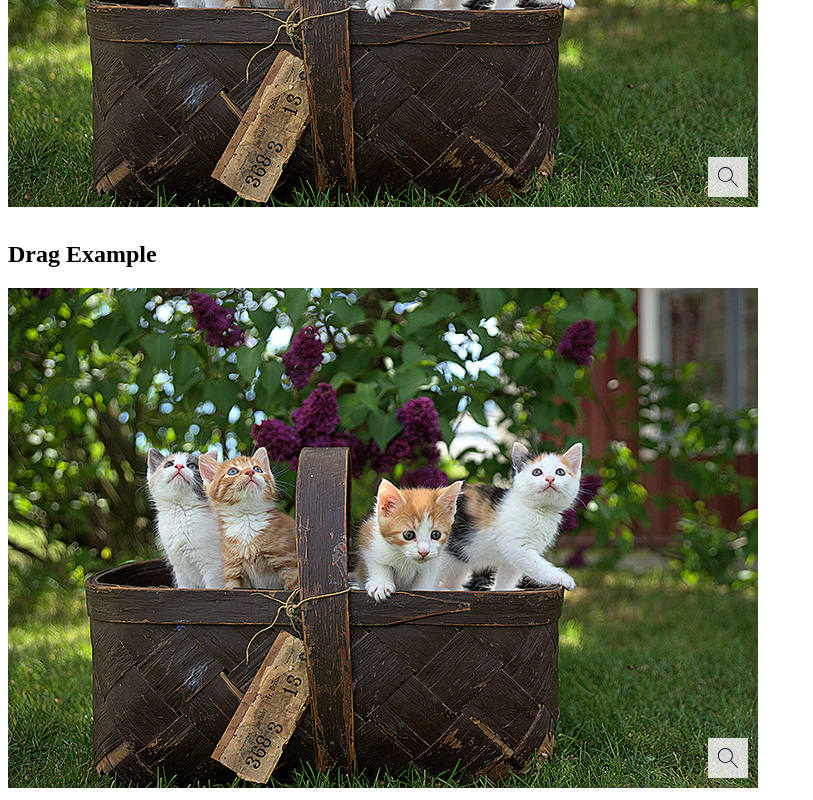
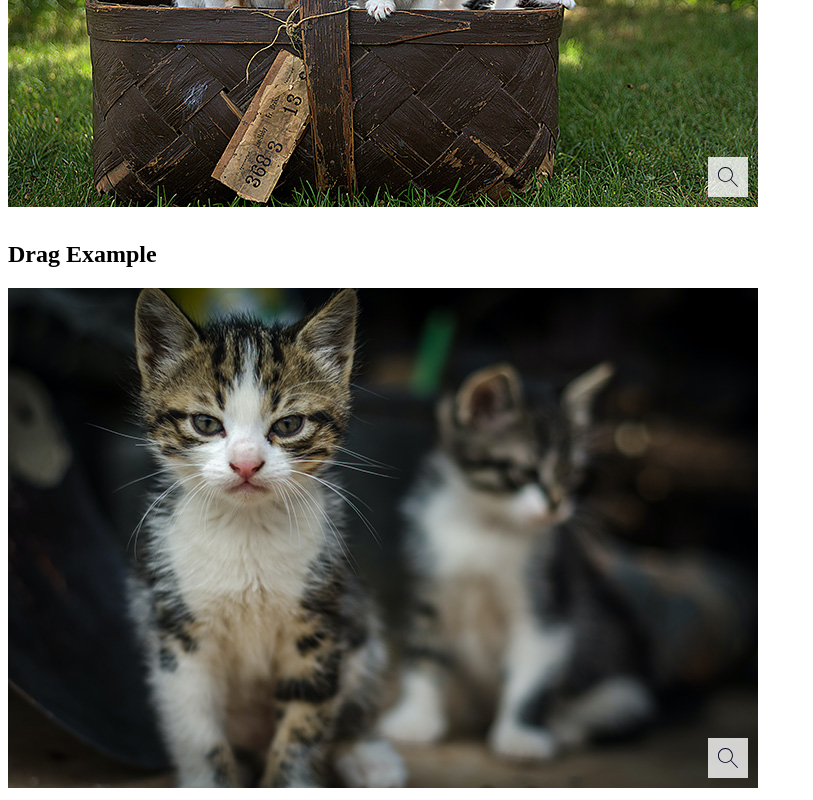
Before and after one commit to laurenashpole/vue-inner-image-zoom, a Vue app: page / in a window 1280 px wide. Shown: the part 420-1220 px from the top of the page, without its empty margins (0-813 px from the left). Built offline with nearby package versions, Linux system fonts and the light colour scheme; the HTML template or start-up script is replaced by a standard one.

Commit message:
Fix for image disappearing on zoom out on touch devices

```diff
--- a/demo/src/App.vue
+++ b/demo/src/App.vue
@@ -12,8 +12,8 @@
     <div>
       <h2>Drag Example</h2>
       <inner-image-zoom
-        src="/assets/unsplash.jpg"
-        zoomSrc="/assets/unsplash-large.jpg"
+        src="/assets/unsplash2.jpg"
+        zoomSrc="/assets/unsplash2-large.jpg"
         moveType="drag"
         :fullscreenOnMobile="true"
       />
--- a/src/InnerImageZoom/InnerImageZoom.vue
+++ b/src/InnerImageZoom/InnerImageZoom.vue
@@ -83,6 +83,7 @@
 
             <button
               v-if="this.isTouch"
+              type="button"
               class="iiz__btn iiz__close"
               aria-label="Zoom Out"
               v-bind:class="{ 'iiz__close--visible': isZoomed }"
@@ -91,7 +92,7 @@
                   this.isFullscreen ? 0 : fadeDuration
                 }ms visibility`
               }"
-              v-on:click="handleClose"
+              v-on:click.stop="handleClose"
             />
           </div>
         </MountingPortal>
@@ -122,6 +123,7 @@
         <button
           v-if="this.isTouch"
           class="iiz__btn iiz__close"
+          type="button"
           aria-label="Zoom Out"
           v-bind:class="{ 'iiz__close--visible': isZoomed }"
           v-bind:style="{
@@ -129,7 +131,7 @@
               this.isFullscreen ? 0 : fadeDuration
             }ms visibility`
           }"
-          v-on:click="handleClose"
+          v-on:click.stop="handleClose"
         />
       </template>
     </template>
```
